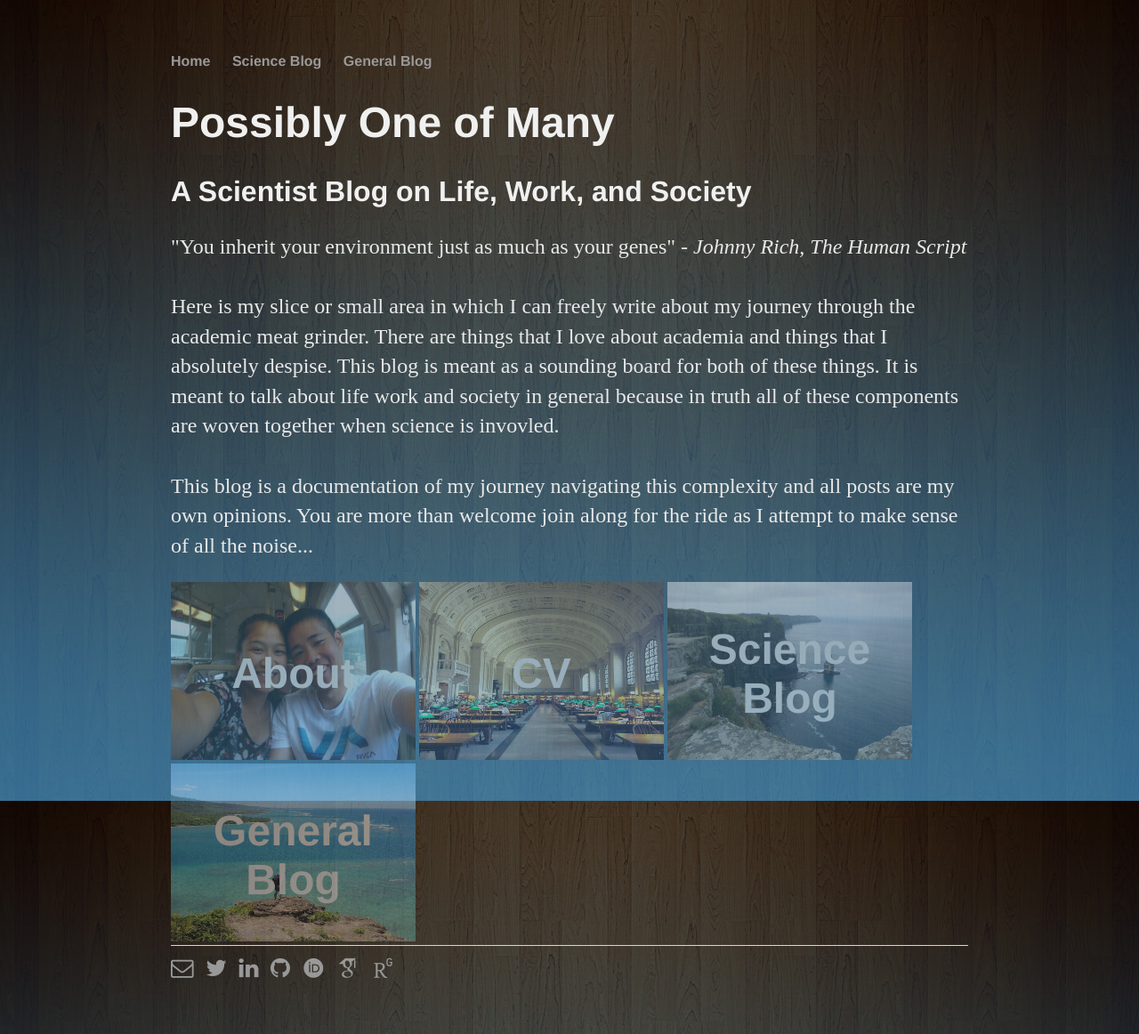
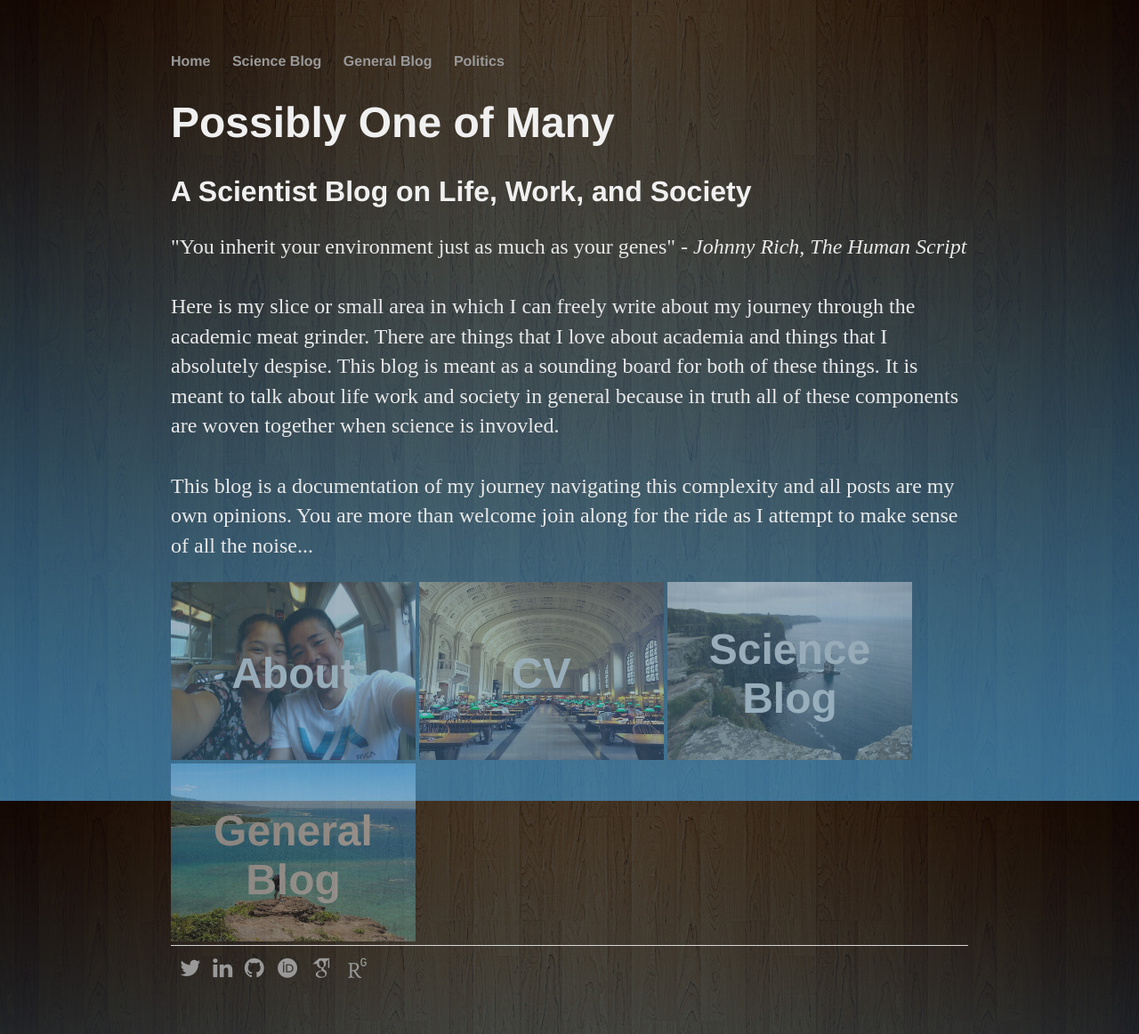
Before and after one commit to marcsze/marcsze.github.io, a Jekyll site: the page built from index.html, in a window 1280 px wide. Shown: the whole page at 89% size. Built offline with Jekyll 4.4.1, drawn with Linux system fonts in a browser that asks for light colours; some web fonts are replaced.

Commit message:
update links

```diff
--- a/_layouts/default.html
+++ b/_layouts/default.html
@@ -11,6 +11,7 @@
 	        		<li><a href="/">Home</a></li>
 		        	<li><a href="/scienceBlog">Science Blog</a></li>
 				<li><a href="/GeneralBlog">General Blog</a></li>
+				<li><a href="/politicsBlog">Politics</a></li>
 	    		</ul>
 			</nav>
 			<div class="container">
@@ -23,7 +24,6 @@
 				<link rel="stylesheet" href="/css/academicons.css"/>
 
 	    		<ul>
-	        		<a href="mailto:marcsze@med.umich.edu"><i class="fa fa-envelope-o fa-2x"></i></a>
 	        		<a href="https://twitter.com/marc_sze" class='social'><i class="fa fa-twitter fa-2x"></i></a>
 	        		<a href="https://www.linkedin.com/in/marc-sze-b1a1a573" class='social'><i class="fa fa-linkedin fa-2x"></i></a>
 	        		<a href="https://github.com/marcsze" class='social'><i class="fa fa-github fa-2x"></i></a>
```
